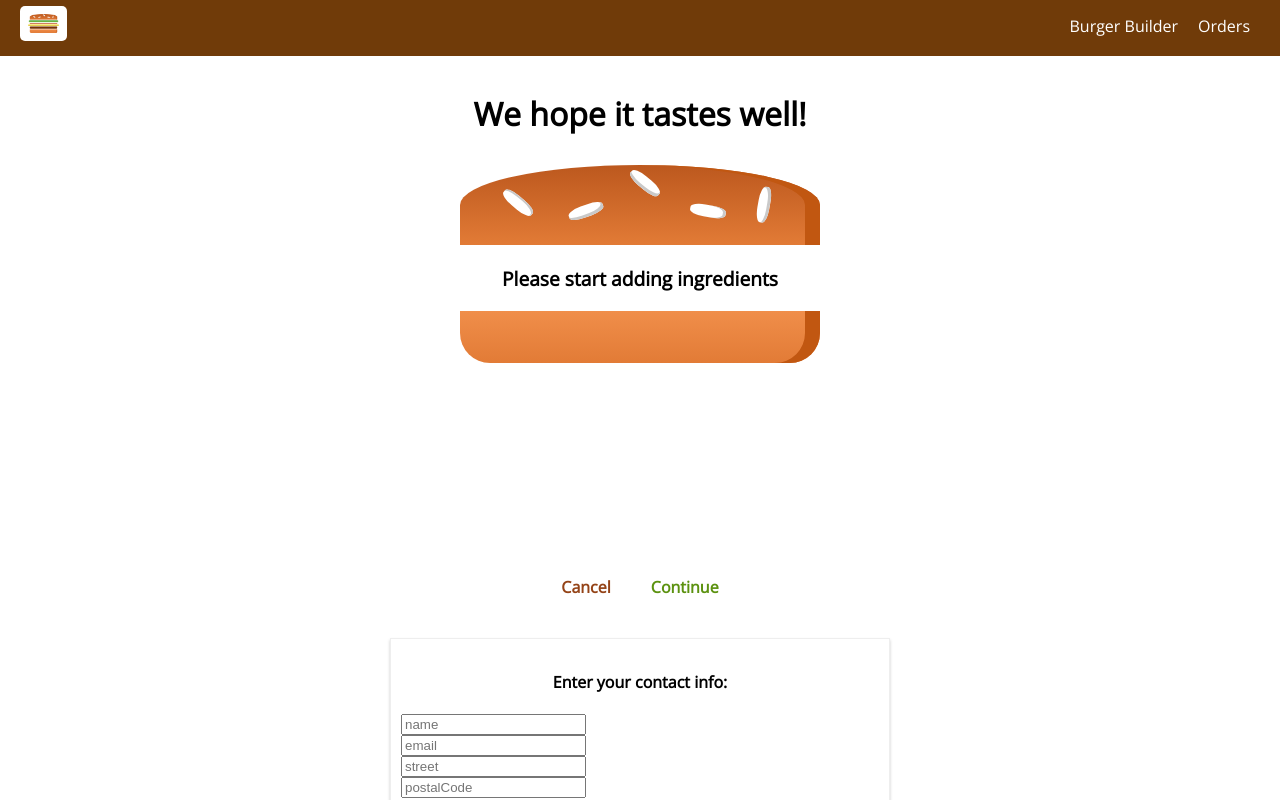
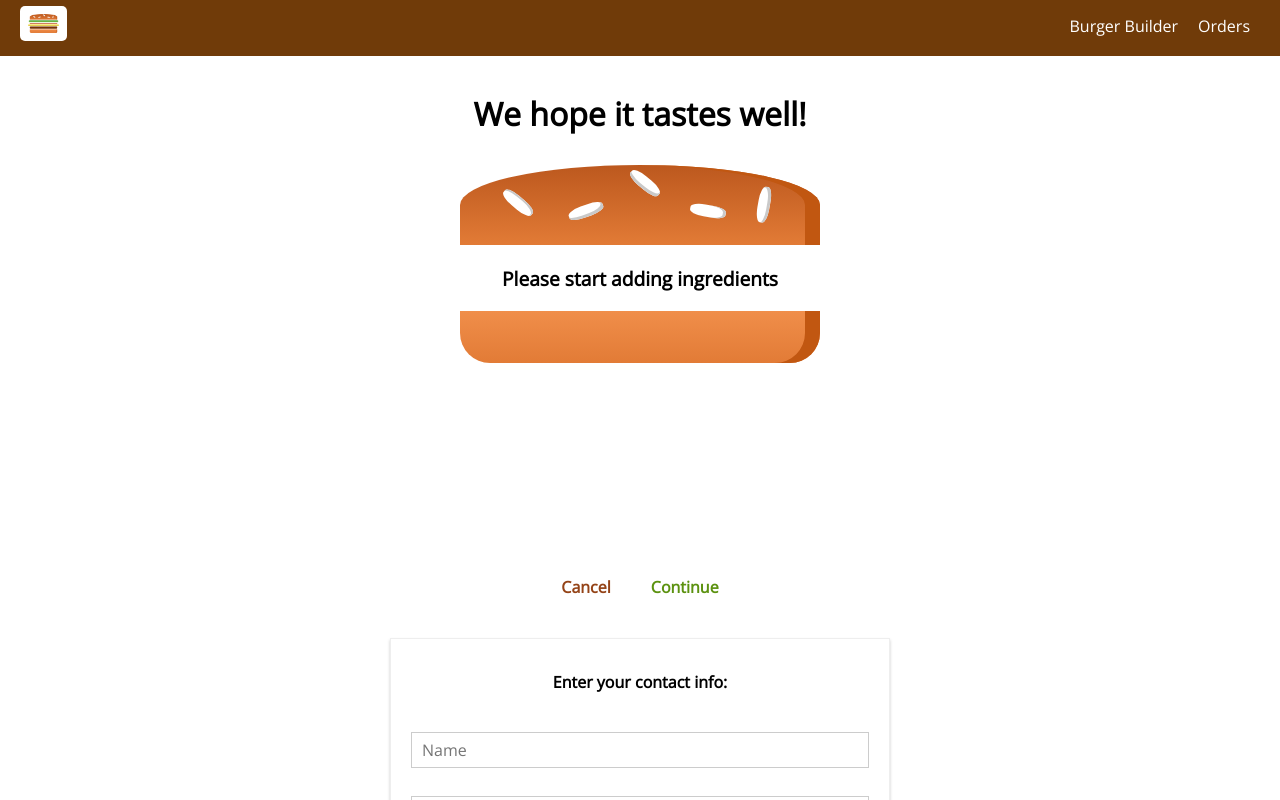
Before and after one commit to ilis137/React-course-project, a React app: page /checkout in a window 1280 px wide. Both pictures are taken after a click on the element "Continue". Shown: the top 800 px of the page. Built offline with nearby package versions, Linux system fonts and the light colour scheme.

Commit message:
contact data and input added and methoods processed

```diff
--- /dev/null
+++ b/src/components/UI/Input/Input.jsx
@@ -0,0 +1,60 @@
+import React from "react";
+import classes from "./Input.module.css";
+const Input = props => {
+  let inputElement = null;
+  switch (props.elementType) {
+    case "input":
+      inputElement = (
+        <input
+          className={classes.InputElement}
+          {...props.elementConfig}
+          value={props.value}
+          onChange={props.changed}
+        />
+      );
+      break;
+    case "textarea":
+      inputElement = (
+        <textarea
+          className={classes.InputElement}
+          {...props.elementConfig}
+          value={props.value}
+          onChange={props.changed}
+        />
+      );
+      break;
+    case "select":
+      inputElement = (
+        <select
+          className={classes.InputElement}
+          value={props.value}
+          onChange={props.changed}
+        >
+          {props.elementConfig.options.map(option => (
+            <option key={option.value} value={option.value}>
+              {option.displayValue}
+            </option>
+          ))}
+        </select>
+      );
+      break;
+    default:
+      inputElement = (
+        <input
+          className={classes.InputElement}
+          {...props.elementConfig}
+          value={props.value}
+          onChange={props.changed}
+        />
+      );
+      break;
+  }
+  return (
+    <div className={classes.Input}>
+      <label className={classes.Label}>{props.label}</label>
+      {inputElement}
+    </div>
+  );
+};
+
+export default Input;
--- /dev/null
+++ b/src/components/UI/Input/Input.module.css
@@ -0,0 +1,27 @@
+.Input {
+    width: 100%;
+    padding: 10px;
+    box-sizing: border-box;
+}
+
+.Label {
+    font-weight: bold;
+    display: block;
+    margin-bottom: 8px;
+}
+
+.InputElement {
+    border: 1px solid #ccc;
+    outline: none;
+    font: inherit;
+    background-color: white;
+    padding: 6px 10px;
+    display: block;
+    width: 100%;
+    box-sizing: border-box;
+}
+
+.InputElement:focus {
+    outline: none;
+    background-color: #ccc;
+}
--- a/src/containers/Checkout/ContactData/ContactData.jsx
+++ b/src/containers/Checkout/ContactData/ContactData.jsx
@@ -3,29 +3,77 @@ import Button from "../../../components/UI/Button/Button";
 import classes from "./ContactData.module.css";
 import axios from "../../../Axios-orders.jsx";
 import Spinner from "../../../components/UI/Spinner/Spinner";
+import Input from "../../../components/UI/Input/Input";
 class ContactData extends Component {
   state = {
-    name: "",
-    email: "",
-    address: {
-      street: "",
-      postalCode: ""
+    OrderForm: {
+      name: {
+        elementType: "input",
+        elementConfig: {
+          type: "text",
+          placeholder: "Name"
+        },
+        value: ""
+      },
+
+      street: {
+        elementType: "input",
+        elementConfig: {
+          type: "text",
+          placeholder: "street"
+        },
+        value: ""
+      },
+      ZIPCode: {
+        elementType: "input",
+        elementConfig: {
+          type: "text",
+          placeholder: "ZIPCode"
+        },
+        value: ""
+      },
+      country: {
+        elementType: "input",
+        elementConfig: {
+          type: "text",
+          placeholder: "country"
+        },
+        value: ""
+      },
+      email: {
+        elementType: "input",
+        elementConfig: {
+          type: "email",
+          placeholder: "your E-mail"
+        },
+        value: ""
+      },
+      deliveryMethod: {
+        elementType: "select",
+        elementConfig: {
+          options: [
+            { value: "fastest", displayValue: "fastest" },
+            { value: "cheapest", displayValue: "cheapest" }
+          ]
+        },
+        value: ""
+      }
     },
     loading: false
   };
   orderHandler = e => {
     e.preventDefault();
     this.setState({ loading: true });
+    const formData = {};
+    for (let el in this.state.OrderForm) {
+      formData[el] = this.state.OrderForm[el].value;
+    }
     const order = {
-      ingredients: this.state.ingredients,
-      price: this.state.totalPrice,
-      customer: {
-        name: "max",
-        address: "agshdjj",
-        email: "test@test.com"
-      },
-      deliveryMethod: "fastest"
+      ingredients: this.props.ingredients,
+      price: this.props.price,
+      orderData: formData
     };
+
     axios
       .post("/orders.json", order)
       .then(res => {
@@ -36,33 +84,41 @@ class ContactData extends Component {
         this.setState({ loading: false });
       });
   };
+
+  inputChangeHandler = (e, inputIdentifier) => {
+    const updatedOrderForm = {
+      ...this.state.OrderForm
+    };
+    const updatedOrderFormElement = {
+      ...updatedOrderForm[inputIdentifier]
+    };
+    updatedOrderFormElement.value = e.target.value;
+    updatedOrderForm[inputIdentifier] = updatedOrderFormElement;
+    this.setState({
+      OrderForm: updatedOrderForm
+    });
+  };
   render() {
+    const formElementsArray = [];
+    for (let key in this.state.OrderForm) {
+      formElementsArray.push({
+        id: key,
+        config: this.state.OrderForm[key]
+      });
+    }
     let form = (
-      <form>
-        <input
-          className={classes.Input}
-          type="text"
-          name="name"
-          placeholder="name"
-        />
-        <input
-          className={classes.Input}
-          type="text"
-          name="email"
-          placeholder="email"
-        />
-        <input
-          className={classes.Input}
-          type="text"
-          name="street"
-          placeholder="street"
-        />
-        <input
-          className={classes.Input}
-          type="text"
-          name="postalCode"
-          placeholder="postalCode"
-        />
+      <form onSubmit={this.orderHandler}>
+        {formElementsArray.map(formElement => (
+          <Input
+            key={formElement.id}
+            elementType={formElement.config.elementType}
+            elementConfig={formElement.config.elementConfig}
+            value={formElement.config.value}
+            changed={e => {
+              this.inputChangeHandler(e, formElement.id);
+            }}
+          />
+        ))}
         <Button btnType="Success" clicked={this.orderHandler}>
           Order
         </Button>
--- a/src/containers/Checkout/ContactData/ContactData.module.css
+++ b/src/containers/Checkout/ContactData/ContactData.module.css
@@ -8,11 +8,7 @@
     box-sizing: border-box;
 }
 
-.Input {
-    display: block;
-}
-
-@media (min-width:600px) {
+@media (min-width: 600px) {
     .ContactData {
         width: 500px;
     }
```
